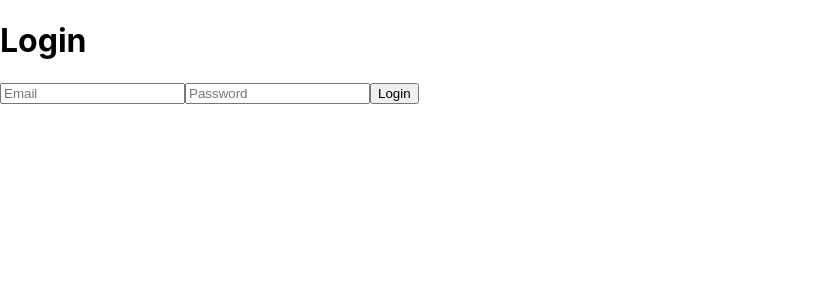
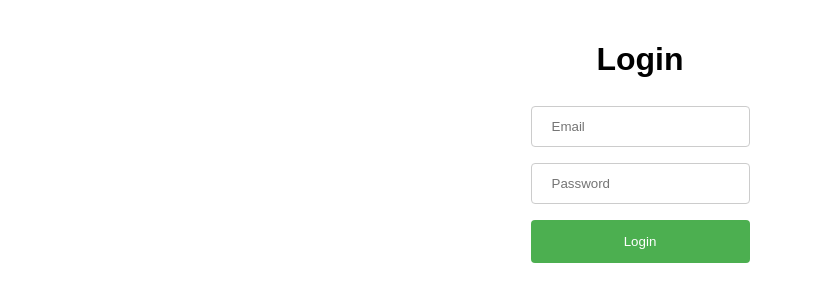
Before and after one commit to iambrianle/hsinfo, a React (Create React App) app: page /login in a window 1280 px wide. Shown: the top 302 px of the page, without its empty margins (0-813 px from the left). Built offline with nearby package versions, Linux system fonts and the light colour scheme.

Commit message:
initial commit

```diff
--- a/src/App.js
+++ b/src/App.js
@@ -1,7 +1,7 @@
 import React from 'react';
 import { BrowserRouter as Router, Route, Routes, Navigate } from 'react-router-dom';
 import Register from './components/Register';
-
+import Dashboard from './components/dashboard';
 import Login from './components/Login';
 import Profile from './components/Profile';
 import Search from './components/Search';
@@ -17,6 +17,7 @@ const App = () => {
         <Route path="/profile" element={<Profile />} />
         <Route path="/search" element={<Search />} />
         <Route path="/change-password" element={<ChangePassword />} />
+        <Route path="/dashboard" element={<Dashboard />} />
       </Routes>
     </Router>
   );
--- a/src/components/Login.js
+++ b/src/components/Login.js
@@ -1,11 +1,15 @@
 import React, { useState } from 'react';
 import { auth } from "../firebase";
 import { signInWithEmailAndPassword } from "firebase/auth";
+import { useNavigate } from 'react-router-dom';
+import './Login.css';
 
 const Login = () => {
   const [email, setEmail] = useState('');
   const [password, setPassword] = useState('');
   const [error, setError] = useState(null);
+
+  const navigate = useNavigate();
 
   const handleLogin = async (e) => {
     e.preventDefault();
@@ -13,15 +17,16 @@ const Login = () => {
       await signInWithEmailAndPassword(auth, email, password)
       setEmail('');
       setPassword('');
+      navigate('/dashboard');
     } catch (error) {
       setError(error.message);
     }
   };
 
   return (
-    <div>
+    <div className="login-container">
       <h1>Login</h1>
-      {error && <p>{error}</p>}
+      {error && <p className="error-message">{error}</p>}
       <form onSubmit={handleLogin}>
         <input
           type="email"
--- /dev/null
+++ b/src/components/dashboard.css
@@ -0,0 +1,82 @@
+.dashboard-container {
+    display: flex;
+    flex-direction: column;
+    align-items: center;
+    font-family: Arial, sans-serif;
+    max-width: 800px;
+    margin: 0 auto;
+    padding: 20px;
+  }
+
+  .dashboard-container h1 {
+    font-size: 2rem;
+    margin-bottom: 20px;
+  }
+
+  .dashboard-container h2 {
+    font-size: 1.5rem;
+    margin: 20px 0;
+  }
+
+  .logout-button {
+    background-color: #f44336;
+    border: none;
+    color: white;
+    padding: 8px 16px;
+    text-align: center;
+    text-decoration: none;
+    display: inline-block;
+    font-size: 16px;
+    margin: 20px 2px;
+    cursor: pointer;
+    border-radius: 4px;
+  }
+
+  .component-container {
+    background-color: #f1f1f1;
+    padding: 20px;
+    margin-bottom: 20px;
+    border-radius: 4px;
+    width: 100%;
+  }
+
+  input[type='text'],
+  input[type='email'],
+  input[type='number'],
+  input[type='password'],
+  textarea {
+    width: 100%;
+    padding: 12px 20px;
+    margin: 8px 0;
+    display: inline-block;
+    border: 1px solid #ccc;
+    border-radius: 4px;
+    box-sizing: border-box;
+  }
+
+  input[type='file'] {
+    margin: 8px 0;
+  }
+
+  button[type='submit'] {
+    background-color: #4CAF50;
+    color: white;
+    padding: 14px 20px;
+    margin: 8px 0;
+    border: none;
+    border-radius: 4px;
+    cursor: pointer;
+    width: 100%;
+  }
+
+  button[type='submit']:hover {
+    background-color: #45a049;
+  }
+
+  ul {
+    list-style-type: none;
+  }
+
+  li {
+    margin-bottom: 20px;
+  }
--- /dev/null
+++ b/src/components/dashboard.js
@@ -0,0 +1,62 @@
+import React, { useEffect } from 'react';
+import { auth } from '../firebase';
+import { onAuthStateChanged, signOut } from 'firebase/auth';
+import ChangePassword from './ChangePassword';
+import Profile from './Profile';
+import Search from './Search';
+import './dashboard.css';
+import { useNavigate } from 'react-router-dom';
+
+const Dashboard = () => {
+  const navigate = useNavigate();
+
+  useEffect(() => {
+    const unsubscribe = onAuthStateChanged(auth, (user) => {
+      if (!user) {
+        navigate('/login');
+      }
+    });
+
+    return () => unsubscribe();
+  }, [navigate]);
+
+  const handleLogout = async () => {
+    try {
+      await signOut(auth);
+      navigate('/login');
+    } catch (error) {
+      console.error('Error signing out:', error);
+    }
+  };
+
+  return (
+    <div className="dashboard-container">
+      <h1>Dashboard</h1>
+
+
+      <div className="component-container">
+
+        <Profile />
+      </div>
+
+      <div className="component-container">
+
+        <Search />
+      </div>
+
+      <div className="component-container">
+
+        <ChangePassword />
+      </div>
+      <button className="logout-button" onClick={handleLogout}>
+        Logout
+      </button>
+      <div className="component-container">
+
+        <p>Created by Brian using React, Firebase, and Tailwind CSS</p>
+      </div>
+    </div>
+  );
+};
+
+export default Dashboard;
--- /dev/null
+++ b/src/components/login.css
@@ -0,0 +1,53 @@
+.login-container {
+    display: flex;
+    flex-direction: column;
+    align-items: center;
+    justify-content: center;
+    font-family: Arial, sans-serif;
+    max-width: 400px;
+    margin: 0 auto;
+    padding: 20px;
+  }
+
+  .login-container h1 {
+    font-size: 2rem;
+    margin-bottom: 20px;
+    text-align: center;
+  }
+
+  .error-message {
+    color: red;
+    margin-bottom: 20px;
+    text-align: center;
+  }
+
+  form {
+    display: flex;
+    flex-direction: column;
+  }
+
+  input[type='email'],
+  input[type='password'] {
+    width: 100%;
+    padding: 12px 20px;
+    margin: 8px 0;
+    display: inline-block;
+    border: 1px solid #ccc;
+    border-radius: 4px;
+    box-sizing: border-box;
+  }
+
+  button[type='submit'] {
+    background-color: #4CAF50;
+    color: white;
+    padding: 14px 20px;
+    margin: 8px 0;
+    border: none;
+    border-radius: 4px;
+    cursor: pointer;
+    width: 100%;
+  }
+
+  button[type='submit']:hover {
+    background-color: #45a049;
+  }
```
Also changed, not shown: 1 other file (tests, documents, lock files or other folders).
